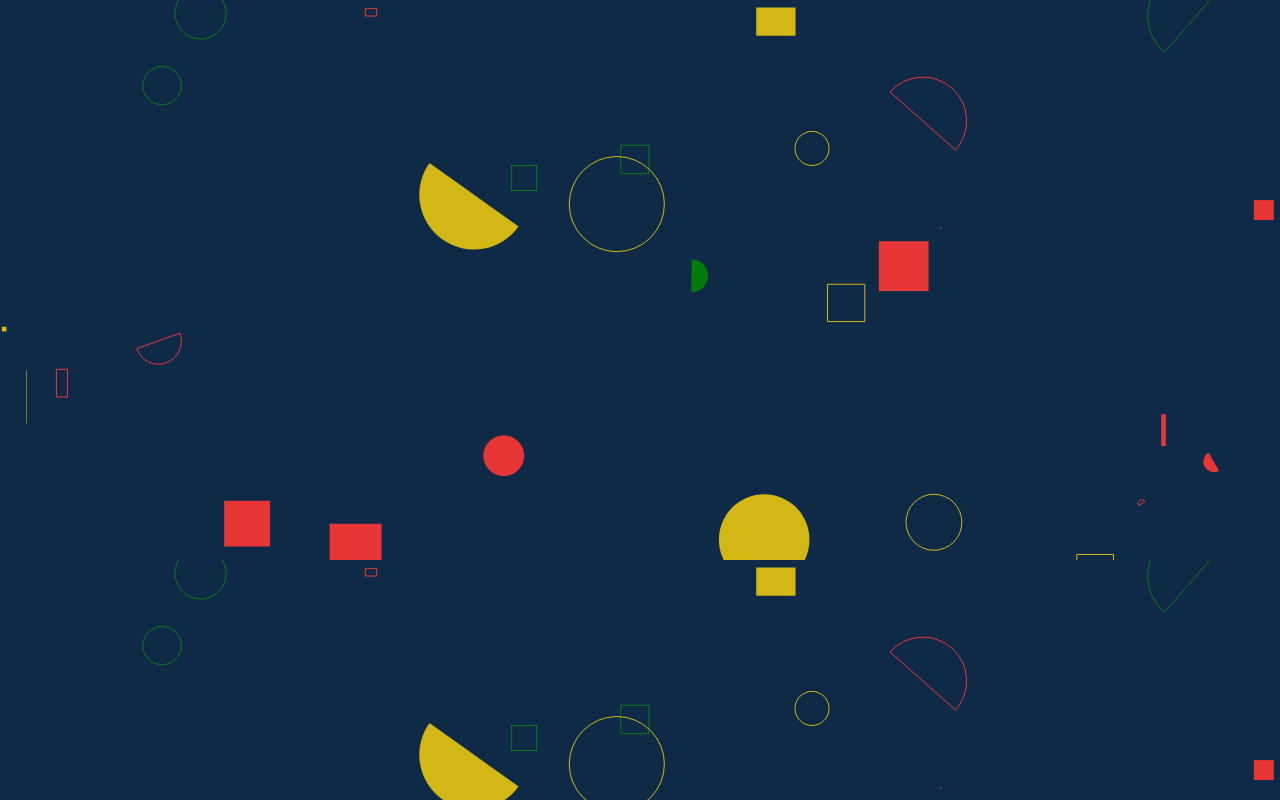
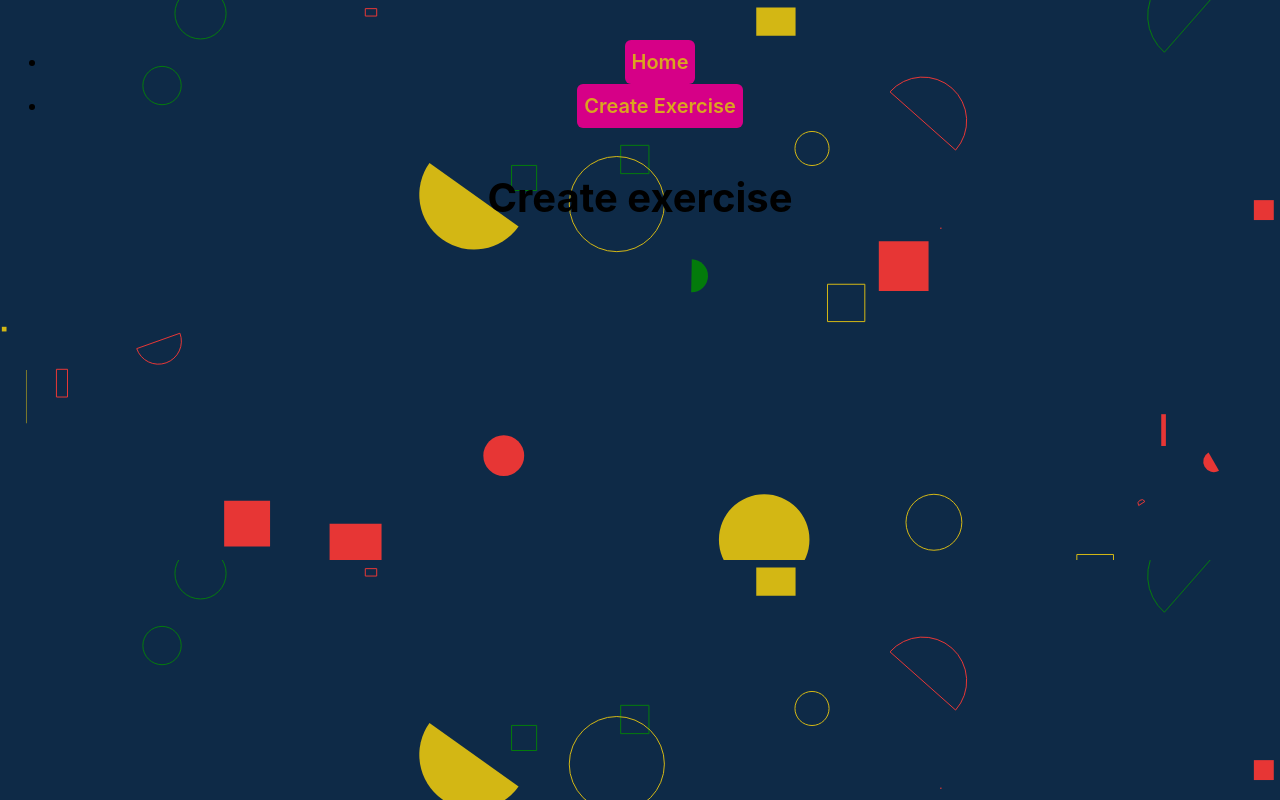
Before and after one commit to devnomi1/Exercise-Tracker-With-React, a React (Create React App) app: page /create-exercise in a window 1280 px wide. Before the commit this address had no page. Built offline with nearby package versions, Linux system fonts and the light colour scheme.

Commit message:
Create a CreateExercise page and Some Modification In item exercise

```diff
--- a/src/App.js
+++ b/src/App.js
@@ -1,16 +1,18 @@
 import React from "react";
 import { Routes, Route } from "react-router-dom";
+import Navbar from "./components/Navbar";
+import CreateExercise from "./pages/CreateExercise";
 import HomePage from "./pages/HomePage";
 
 function App() {
 	return (
-    <div className="App">
-		<Routes>
-				<Route path="/" element={	<HomePage />}/>
-
-
-		</Routes>
-			</div>
+		<div className="App">
+			<Navbar/>
+			<Routes>
+				<Route path="/" element={<HomePage />} />
+				<Route path="/create-exercise" element={<CreateExercise />} />
+			</Routes>
+		</div>
 	);
 }
 
--- a/src/components/ExercisesItem.jsx
+++ b/src/components/ExercisesItem.jsx
@@ -16,6 +16,12 @@ function ExercisesItem({ exercise, exercises, setExercises }) {
 
 	//  Toggle function For exercise Completion
 	function exerciseToggleHandler() {
+		fetch(`http://localhost:3111/exercises/${exercise.id}`, {
+			method: "PATCH",
+			headers: { "Content-Type": "application/json" },
+			body: JSON.stringify({ complete: !exercise.complete }),
+		})
+			.then(() => {
 				setExercises(
 					exercises.map((item) => {
 						console.log("Id is", exercise.id);
@@ -28,6 +34,8 @@ function ExercisesItem({ exercise, exercises, setExercises }) {
 						return item;
 					})
 				);
+			})
+			.catch((error) => console.log(error));
 	}
 
 	return (
--- /dev/null
+++ b/src/components/Navbar.jsx
@@ -0,0 +1,19 @@
+import React from 'react'
+import { Link } from 'react-router-dom';
+
+function Navbar() {
+    return (
+			<div>
+				<ul className="main-nav">
+					<li>
+						<Link to="/">Home</Link>
+					</li>
+					<li>
+						<Link to="/create-exercise">Create Exercise</Link>
+					</li>
+				</ul>
+			</div>
+		);
+}
+
+export default Navbar;
--- /dev/null
+++ b/src/pages/CreateExercise.jsx
@@ -0,0 +1,11 @@
+import React from 'react'
+
+function CreateExercise() {
+    return (
+        <div>
+            <h1>Create exercise</h1>
+        </div>
+    )
+}
+
+export default CreateExercise;
--- a/src/store/data.json
+++ b/src/store/data.json
@@ -1,11 +1,10 @@
 {
   "exercises": [
     {
-      "title" : "pushpup",
-      "details" : "Begin lowering your body by bending your elbows, keeping your core tight and your back flat, until your chest grazes the floor. Keep your elbows tucked in toward your body. Extend your elbows and push your body back up, using your triceps and chest. Repeat for as many reps as possible, for 3 sets.",
+      "title": "pushpup",
+      "details": "Begin lowering your body by bending your elbows, keeping your core tight and your back flat, until your chest grazes the floor. Keep your elbows tucked in toward your body. Extend your elbows and push your body back up, using your triceps and chest. Repeat for as many reps as possible, for 3 sets.",
       "complete": false,
       "id": 7581
-
     }
   ]
 }
```
Lines whose indentation alone changed are shown as unchanged.
